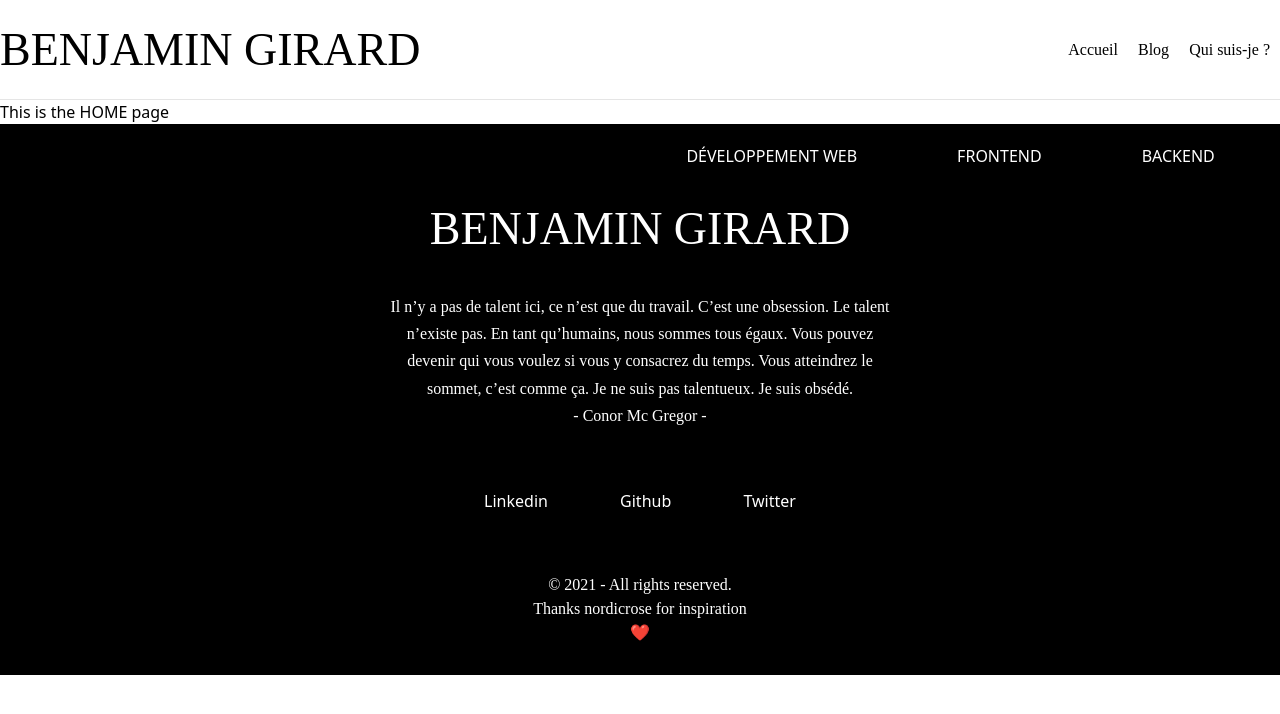
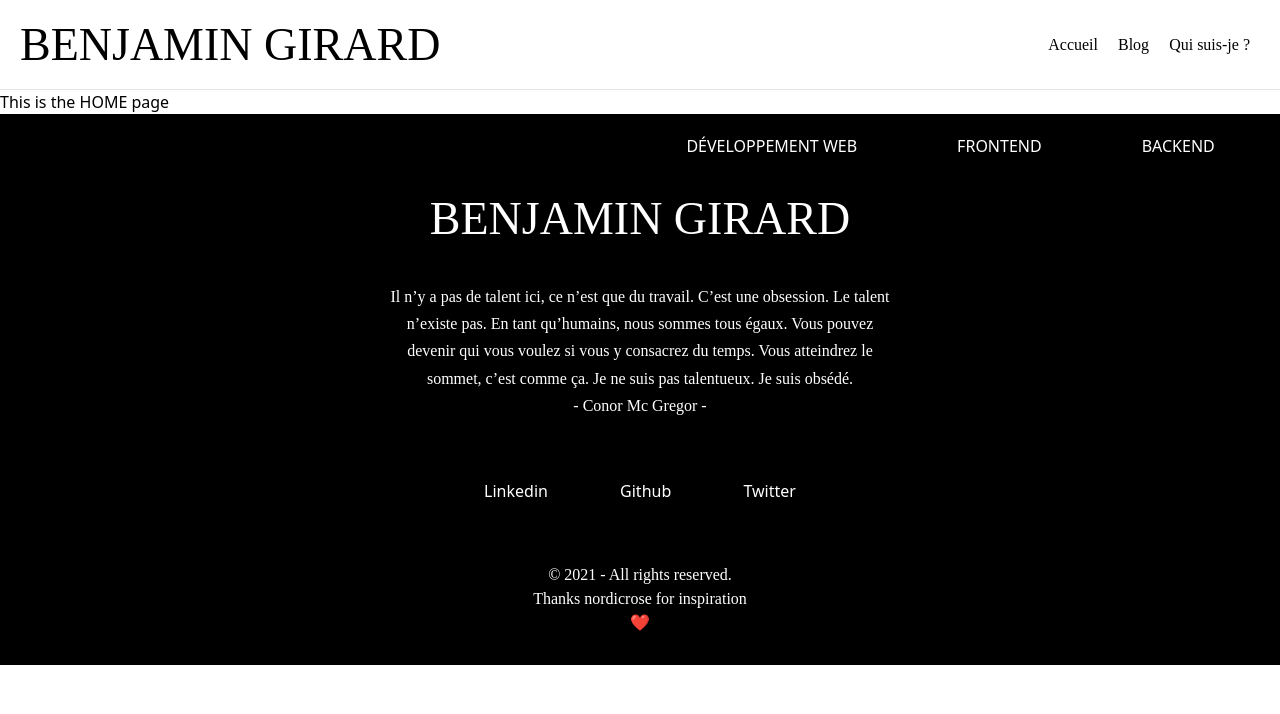
Before and after one commit to benaor/_nextjs_blog-benjamin, a Next.js app: page /Home/Home in a window 1280 px wide. Shown: the top 714 px of the page. Built offline with nearby package versions, Linux system fonts and the light colour scheme.

Commit message:
Add padding

```diff
--- a/components/organisms/Navbar/Navbar.tsx
+++ b/components/organisms/Navbar/Navbar.tsx
@@ -7,7 +7,7 @@ const Navbar = () => {
   const styles: React.CSSProperties = {
     display: 'flex',
     justifyContent: 'space-between',
-    minHeight: '100px',
+    padding: '10px 20px',
     borderBottom: '1px solid #E5E5E5'
   }
 
```
